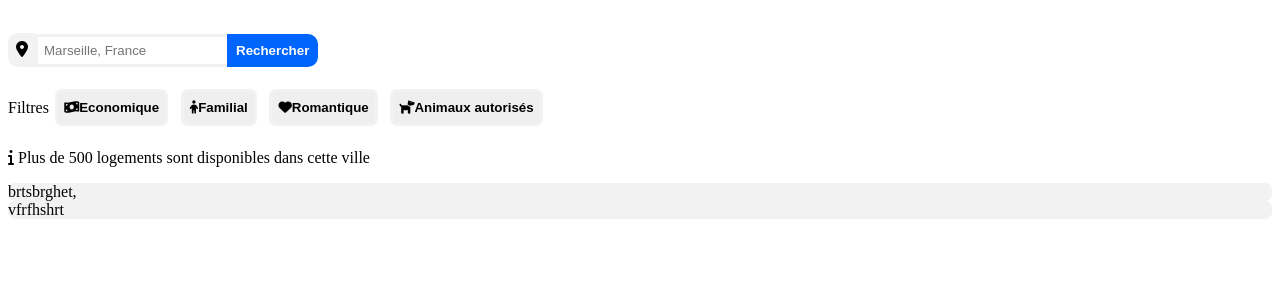
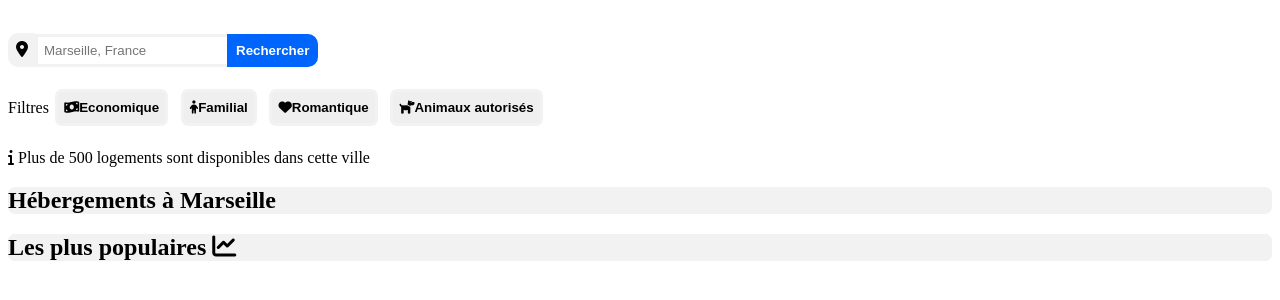
Before and after one commit to clarissech/championclarisse_2_21032021, a plain HTML site: page Resrvia.html in a window 1280 px wide. Shown: the part 172-472 px from the top of the page. Drawn offline with Linux system fonts and the light colour scheme; a web font is replaced by a local one.

Commit message:
ajout titres des sections

```diff
--- a/Resrvia.html
+++ b/Resrvia.html
@@ -38,8 +38,8 @@
          </form>
          <p><i class="fas fa-info"></i> Plus de 500 logements sont disponibles dans cette ville</p>
 
-         <section class="hebergement">brtsbrghet,</section>
-         <aside class="populaire">vfrfhshrt</aside>
+         <section class="hebergement"><h1 class="titrehebergement">Hébergements à Marseille</section>
+         <aside class="populaire"><h1 class="titre populaire">Les plus populaires <i class="fas fa-chart-line"></i></aside>
 
             <footer>
 
```
